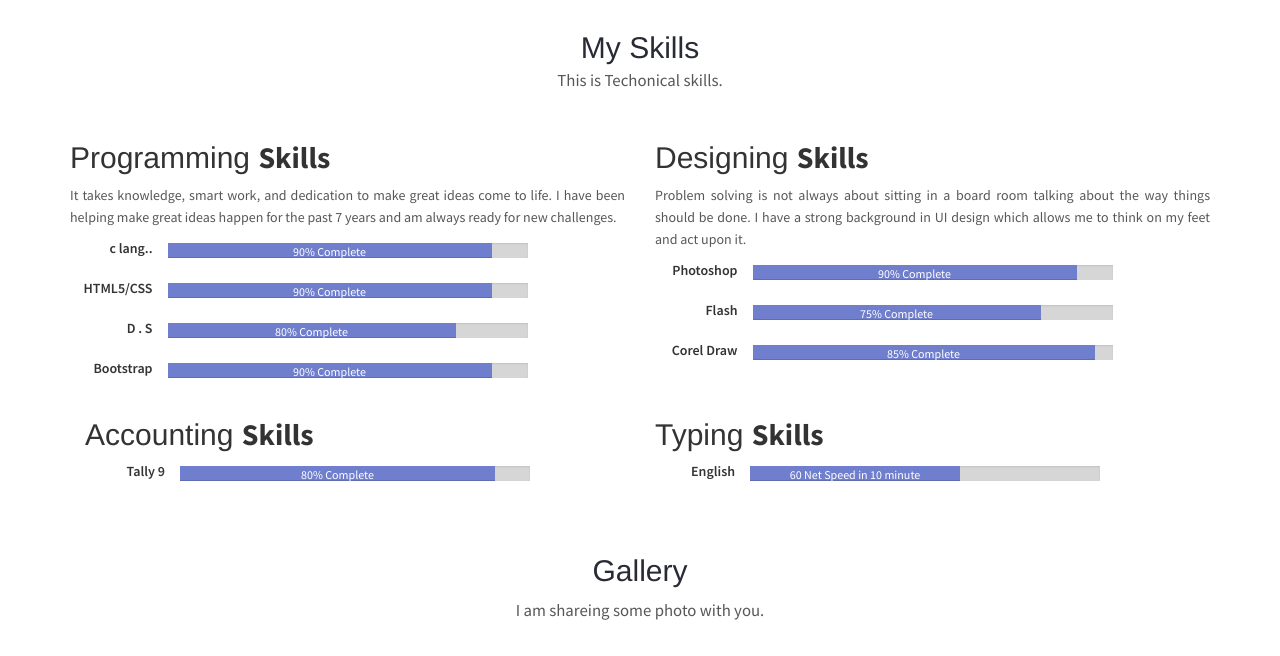
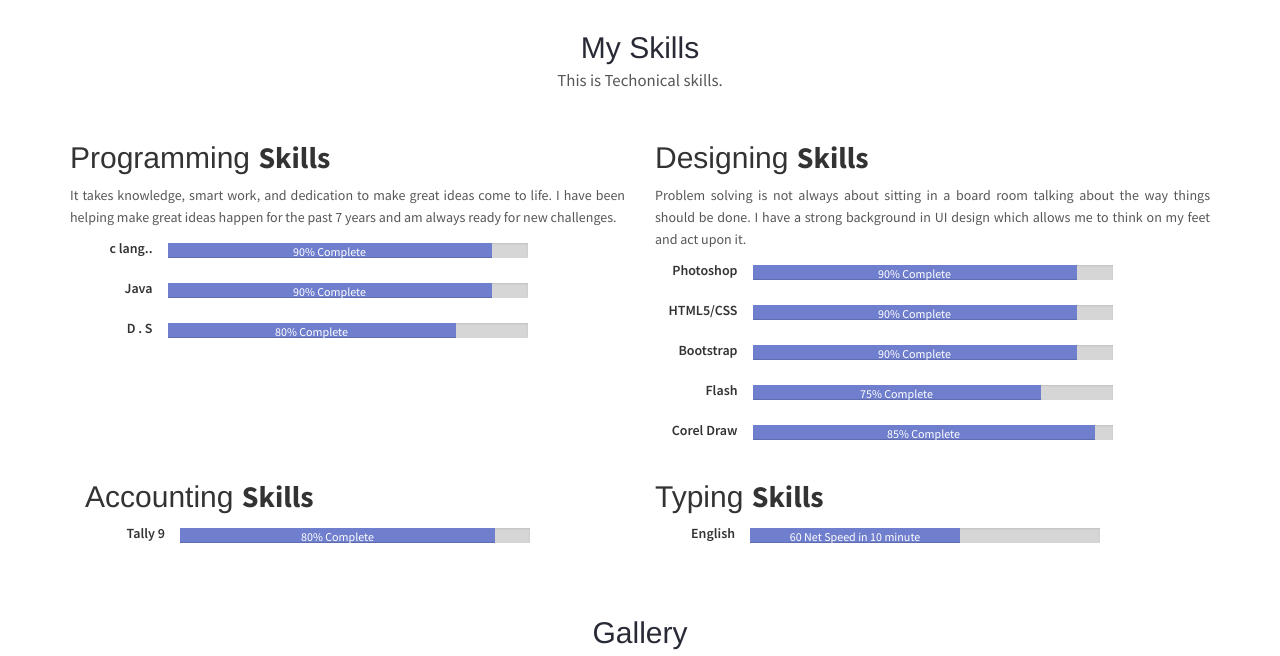
Before and after one commit to kpawangond/pprofile, a plain HTML site: page index.html in a window 1280 px wide. Shown: the part 1664-2320 px from the top of the page. Drawn offline with Linux system fonts and the light colour scheme.

Commit message:
Update index.html

```diff
--- a/index.html
+++ b/index.html
@@ -180,7 +180,7 @@
                             </div>
                         </div>
                         <div class="row">
-                            <div class="col-md-2 skilltitle">HTML5/CSS</div>
+                            <div class="col-md-2 skilltitle">Java</div>
                             <div class="col-md-8">
                                 <div class="progress">
                                     <div class="progress-bar" role="progressbar" aria-valuenow="90" aria-valuemin="0" aria-valuemax="100" style="width: 90%;">
@@ -198,9 +198,15 @@
                                     </div>
                                 </div>
                             </div>
-                        </div>
+			    </div>
+                    </div>
+                    <div class="col-sm-6">
+                        <h2>Designing <strong>Skills</strong></h2>
+                        <p class="mrgBtm20" style="text-align:justify;">
+                            Problem solving is not always about sitting in a board room talking about the way things should be done. I have a strong background in UI design which allows me to think on my feet and act upon it.
+                        </p>
                         <div class="row">
-                            <div class="col-md-2 skilltitle">Bootstrap</div>
+                            <div class="col-md-2 skilltitle">Photoshop</div>
                             <div class="col-md-8">
                                 <div class="progress">
                                     <div class="progress-bar" role="progressbar" aria-valuenow="90" aria-valuemin="0" aria-valuemax="100" style="width: 90%;">
@@ -209,14 +215,18 @@
                                 </div>
                             </div>
                         </div>
-                    </div>
-                    <div class="col-sm-6">
-                        <h2>Designing <strong>Skills</strong></h2>
-                        <p class="mrgBtm20" style="text-align:justify;">
-                            Problem solving is not always about sitting in a board room talking about the way things should be done. I have a strong background in UI design which allows me to think on my feet and act upon it.
-                        </p>
-                        <div class="row">
-                            <div class="col-md-2 skilltitle">Photoshop</div>
+			 <div class="row">
+                            <div class="col-md-2 skilltitle">HTML5/CSS</div>
+                            <div class="col-md-8">
+                                <div class="progress">
+                                    <div class="progress-bar" role="progressbar" aria-valuenow="90" aria-valuemin="0" aria-valuemax="100" style="width: 90%;">
+                                        <span >90% Complete</span>
+                                    </div>
+                                </div>
+                            </div>
+                        </div>
+			     <div class="row">
+                            <div class="col-md-2 skilltitle">Bootstrap</div>
                             <div class="col-md-8">
                                 <div class="progress">
                                     <div class="progress-bar" role="progressbar" aria-valuenow="90" aria-valuemin="0" aria-valuemax="100" style="width: 90%;">
```
